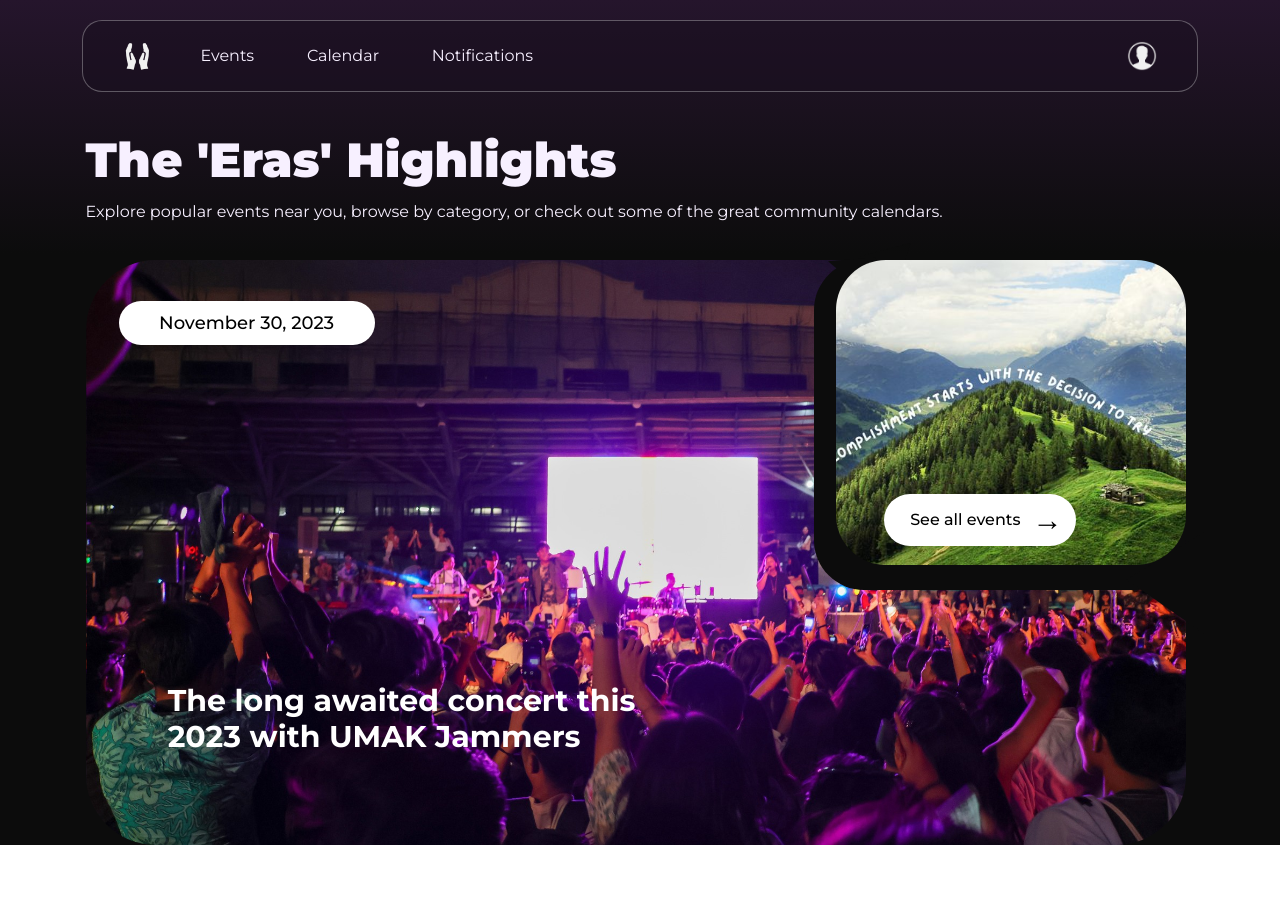
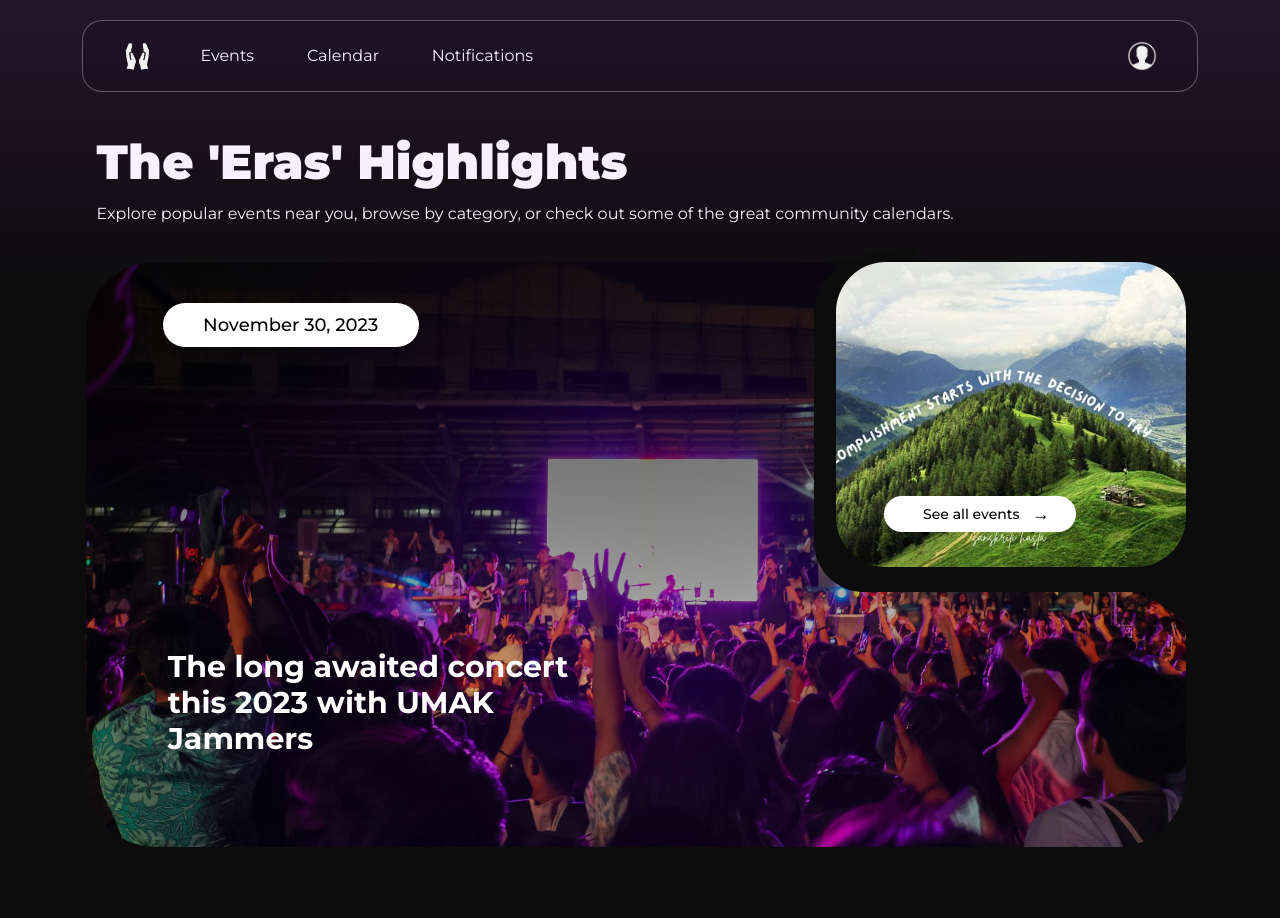
Before and after one commit to MeinardEdrei/Eventure, a Next.js app: page / in a window 1280 px wide. Shown: the top 918 px of the page. Before the commit the page ends 845 px from the top, so only its background shows below. Built offline with nearby package versions, Linux system fonts and the light colour scheme; no server answers.

Commit message:
Added Footer and enhanced design

```diff
--- /dev/null
+++ b/app/components/Footer.js
@@ -0,0 +1,25 @@
+'use client';
+
+
+import { FontAwesomeIcon } from '@fortawesome/react-fontawesome';
+import { faUpRightFromSquare } from '@fortawesome/free-solid-svg-icons';
+import Link from 'next/link';
+import React from 'react'
+
+const Footer = () => {
+  return (
+    <div className=''>
+        <div className='flex flex-col mx-[9%] my-[5%] mb-[15%]'>
+            {/* <hr className='border-neutral-700' /> */}
+            <div className='flex my-2 justify-between items-center border border-neutral-700 p-4 rounded-lg'>
+                <Link className='text-sm underline' href=''>ABOUT US</Link>
+                <Link className='text-sm' href=''>JOIN AN EVENT <FontAwesomeIcon
+                className='text-xs' icon={faUpRightFromSquare} /></Link>
+                <Link className='text-sm' href=''>DEVOPS</Link>
+            </div>
+        </div>
+    </div>
+  )
+}
+
+export default Footer
--- a/app/components/Header.js
+++ b/app/components/Header.js
@@ -104,7 +104,7 @@ const Header = () => {
                                     <Link className='block text-white text-sm hover:bg-gray-100 hover:text-black px-4 py-2 hover:rounded-md' href=''>Notification</Link>
                                 </div>
                                 <hr className='lg:hidden border-t border-white/30 my-0' />
-                                <button onClick={() => { signOut(); setDropDownOpen(false) }} className='flex text-white text-sm transition-colors duration-200 ease-in-out hover:bg-slate-900 hover:text-white px-4 py-2 hover:rounded-md w-full'>Sign out</button>
+                                <button onClick={() => { signOut(); setDropDownOpen(false); router.push('/'); }} className='flex text-white text-sm transition-colors duration-200 ease-in-out hover:bg-slate-900 hover:text-white px-4 py-2 hover:rounded-md w-full'>Sign out</button>
                             </div>
                         </>
                     ) : (
--- a/app/globals.css
+++ b/app/globals.css
@@ -4,7 +4,7 @@
 
 
 :root {
-  --background: linear-gradient(to top, #0C0C0C 70%, #25152C 100%);
+  --background: linear-gradient(to top, #0C0C0C 75%, #25152C 100%);
   --foreground: #F7F0FF;
 }
 
--- a/app/layout.js
+++ b/app/layout.js
@@ -1,6 +1,7 @@
 import Provider from "@/lib/Provider";
 import Header from "./components/Header";
 import "./globals.css";
+import Footer from "./components/Footer";
 
 export const metadata = {
   title: "Eventure",
@@ -17,6 +18,7 @@ export default function RootLayout({ children }) {
         <Provider>
           <Header/>
           {children}
+          <Footer/>
         </Provider>
       </body>
     </html>
--- a/app/page.js
+++ b/app/page.js
@@ -2,6 +2,7 @@
 import { useSession } from "next-auth/react";
 import "./css/Homepage.css";
 import { useEffect, useState } from "react";
+import Link from "next/link";
 
 
 export default function Home() {
@@ -11,8 +12,8 @@ export default function Home() {
   return (
     <>
       <div className="main-container">
-        <div className="w-[86%] mr-2 mt-6">
-          <div className="mb-9">
+        <div className="w-[86%] mr-2 mt-[2%]">
+          <div className="mb-9 sm:ml-[1%] ml-[5%]">
             <h1 className="text-2xl font-[900] pb-4
               sm:text-3xl md:text-4xl lg:text-5xl">The 'Eras' Highlights
             </h1>
@@ -30,6 +31,7 @@ export default function Home() {
                 backgroundPosition: 'center'}}
               alt="Image"
             />
+            <div className="absolute inset-0 rounded-[70px] bg-gradient-to-b from-[#000000] to-transparent opacity-70" />
             <div
               name="gap"
               className="absolute top-0 right-0 w-[372px] h-[330px] object-cover
@@ -42,7 +44,7 @@ export default function Home() {
             />
             <div
               name="top-left"
-              className="absolute xl:right-[24%] lg:top-[-2%]  lg:right-[36%]
+              className="absolute xl:top-[-1.9%] xl:right-[24%] lg:top-[-2%] lg:right-[36%]
                 md:right-[48.4%] md:top-[-2%] max-sm:hidden"
               style={{
                 width: '0',
@@ -50,7 +52,7 @@ export default function Home() {
                 borderLeft: '0em solid transparent',
                 borderRight: '3.29em solid transparent',
                 borderTop: '5em solid #0C0C0C',
-                rotate: '-15deg',
+                rotate: '-6deg',
               }}
             />
             <div
@@ -63,7 +65,7 @@ export default function Home() {
                 borderLeft: '3em solid transparent',
                 borderRight: '0em solid transparent',
                 borderTop: '3em solid #0C0C0C',
-                rotate: '-5deg',
+                rotate: '-3deg',
               }}
             />
             <div
@@ -88,20 +90,20 @@ export default function Home() {
             {/* ---------OVERLAY TEXTS AND BUTTONS--------- */}
 
             <div className="flex justify-center absolute bg-white px-4 py-2 w-52 lg:top-[7%] left-[7%] rounded-full
-              lg:w-64 lg:left-[3%] md:top-[7%] max-sm:bottom-[6%] max-sm:w-40 max-sm:left-[10%]">
+              lg:w-64 lg:left-[7%] md:top-[7%] max-sm:bottom-[6%] max-sm:w-40 max-sm:left-[10%]">
               <p className="text-black text-sm font-medium
               lg:text-lg max-sm:text-xs">November 30, 2023</p>
             </div>
-            <div className="flex justify-center absolute px-4 py-2 w-[50%] rounded-full bottom-[14%] left-[3%]
-              md:left-[6%] max-sm:left-[7%]">
-              <p className="text-white text-lg font-bold
-              lg:text-3xl lg:bottom-[7%] lg:left-[3%] md:text-2xl max-sm:text-sm">The long awaited concert this 2023 with UMAK Jammers</p>
+            <div className="flex absolute px-4 py-2 w-[50%] rounded-full bottom-[14%] left-[3%] md:left-[6%] max-sm:left-[7%]">
+              <p className="text-white text-lg font-bold w-[80%] rounded-xl
+              lg:text-3xl lg:bottom-[7%] lg:left-[3%] md:text-2xl max-sm:text-sm"
+              >The long awaited concert this 2023 with UMAK Jammers</p>
             </div>
             <div className="z-10 flex items-center text-center justify-center absolute top-[40%] lg:right-[10%] max-sm:left-[10%] bg-white w-48 rounded-full
-              lg:px-3 lg:py-2 md:right-[5%] max-sm:w-36 max-sm:top-[42%]">
-              <p className="text-black text-sm font-medium mx-3
-              lg:text-base max-sm:text-xs">See all events</p>
-              <p className="text-black text-3xl max-sm:text-lg">→</p>
+              lg:px-3 lg:py-1 md:right-[5%] max-sm:w-36 max-sm:top-[42%]">
+              <Link href='/Events' className="text-black text-sm font-medium mx-3
+              lg:text-sm max-sm:text-xs">See all events</Link>
+              <p className="text-black lg:text-lg text-3xl max-sm:text-lg">→</p>
             </div>
             {/* <div className="absolute bg-white bottom-[8%] right-[4%] rounded-full w-12 h-12
             flex items-center justify-center place-self-center overflow-hidden">
```
